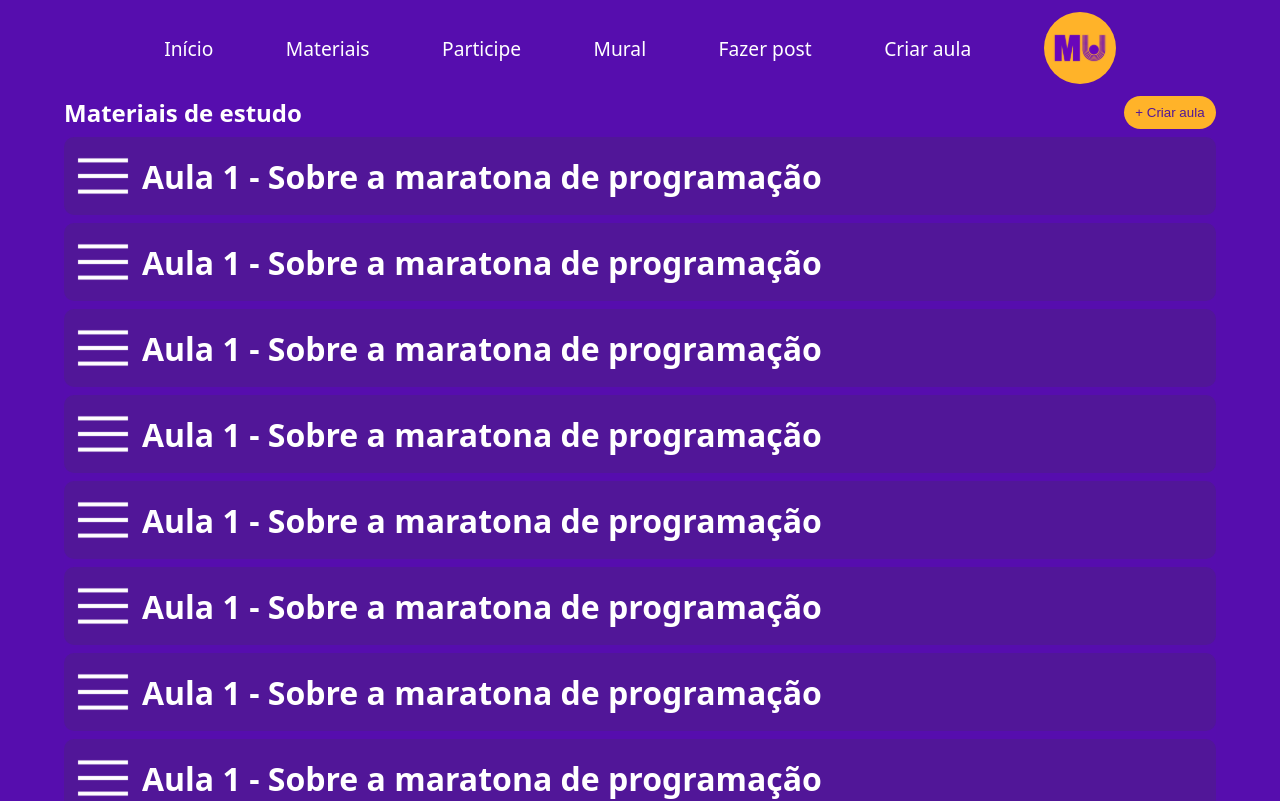
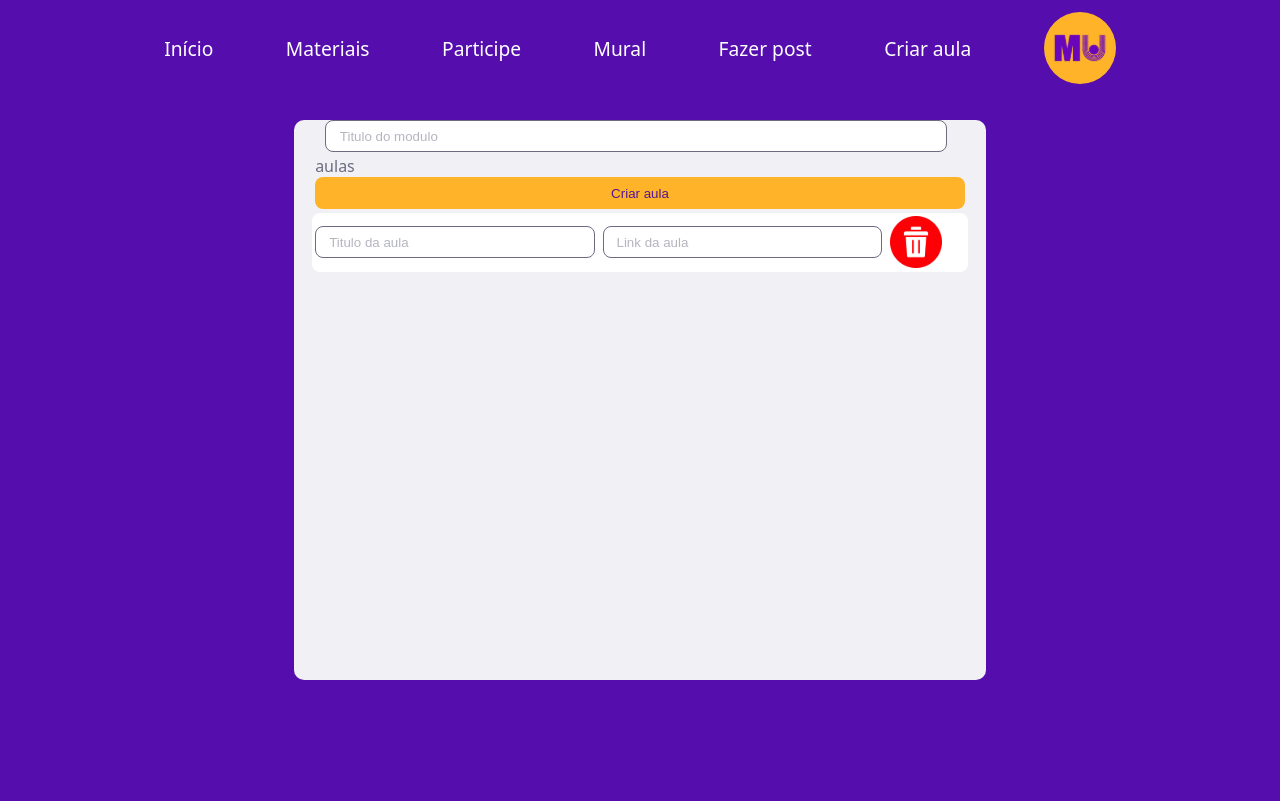
Before and after one commit to GabrielTrojack/Maratona_Unioeste, a React (Vite) app: page /materials in a window 1280 px wide. Shown: the top 801 px of the page. Built offline with nearby package versions, Linux system fonts and the light colour scheme.

Commit message:
Material Form feito

```diff
--- a/src/App.jsx
+++ b/src/App.jsx
@@ -2,10 +2,12 @@ import React from "react";
 import Landing from "./pages/LandingPage/LandingPage";
 import Login from "./pages/AdmLogin/AdmLogin";
 import Material from "./pages/Materials/MaterialPage";
+import MaterialForm from "./pages/MaterialForms/MaterialForm";
+
 
 
 function App() {
-  return <Material />;
+  return <MaterialForm />;
 }
 
 export default App;
--- a/src/components/Navbar/Navbar.css
+++ b/src/components/Navbar/Navbar.css
@@ -52,4 +52,5 @@
   width: clamp(4.5rem, 3vw, 3rem);
   height: clamp(4.5rem, 3vw, 3rem);
   object-fit: cover;
+  cursor: pointer;
 }
--- a/src/components/Navbar/Navbar.jsx
+++ b/src/components/Navbar/Navbar.jsx
@@ -13,7 +13,7 @@ const Navbar = () => {
                 <p>Mural</p>
                 <p>Fazer post</p>
                 <p>Criar aula</p>
-              <img src={logo} alt="Logo MU" className="logo-img" />
+              <img src={logo} alt="Logo MU" onClick={()=>console.log("inicio")} className="logo-img" />
             </ul>
         </div>
     </nav>
--- /dev/null
+++ b/src/pages/MaterialForms/MaterialForm.css
@@ -0,0 +1,84 @@
+.material-form {
+  width: 100vw;
+  height: 100vh;
+  background: #560DAE;
+  color: white;
+  display: flex;
+  flex-direction: column;
+  overflow-y: auto;
+  padding-left:5%;
+  padding-right:5%;
+  align-items: center;
+  justify-content: center;
+}
+
+input{
+  border: 0.5px solid #6C6C80;
+  border-radius: 8px;
+  height: 2rem;
+  margin-right: 0.5rem;
+  margin-left: o.5rem;
+  padding: 2%;
+}
+
+input::placeholder{
+  color: #6C6C80;
+  opacity: 0.5 ;
+}
+
+input:focus {
+  border-color: #560DAE;
+  outline: none;
+}
+
+.form{
+  display: flex;
+  align-items: center;
+  flex-direction: column;
+  background-color: #F0F0F5;
+  width: 60%;
+  height: 70%;
+  border-radius: 10px;
+
+}
+
+.formName{
+  color: #6C6C80;
+  display: flex;
+  flex-direction: column;
+  width: 95%;
+  padding: 0.5%;
+}
+
+.formName button {
+  background-color: #FFB329;
+  border-style: none;
+  color: #511698;
+  border-radius: 0.5rem;
+  width: 100%;
+  height: 2rem;
+  cursor: pointer;
+  transition: transform 0.1s, box-shadow 0.25s ease;
+}
+.formName button:hover {
+  transform: scale(1.01);
+  box-shadow: 0px 6px 15px rgba(0, 0, 0, 0.05);
+}
+
+.linkAula{
+  display: flex;
+  align-items: center;
+  width: 95%;
+  height: fit-content;
+  padding: 0.5%;
+  background-color: #ffff;
+  border-radius: 8px;
+}
+
+.linkAula input{
+  width: 43%;
+}
+
+.modulo{
+  width: 90%;
+}
--- /dev/null
+++ b/src/pages/MaterialForms/MaterialForm.jsx
@@ -0,0 +1,28 @@
+import React from "react";
+import "./MaterialForm.css";
+import menu from "../../assets/menu.svg";
+
+import excluir from "../../assets/Excluir.svg";
+import editar from "../../assets/Editar.svg";
+
+
+const Material = () => {
+  return (
+    <div className="material-form">
+      <form className="form" action="">
+        <input className="modulo" placeholder="Titulo do modulo" type="text" />
+        <div className="formName">
+          <p>aulas</p>
+          <button>Criar aula</button>
+        </div>
+        <div className="linkAula">
+          <input className="modulo" placeholder="Titulo da aula" type="text" />
+          <input className="modulo" placeholder="Link da aula" type="text" />
+          <img src={excluir} onClick={()=>console.log("exclui aula")} />
+        </div>
+      </form>
+    </div>
+  );
+};
+
+export default Material;
--- a/src/pages/Materials/MaterialPage.css
+++ b/src/pages/Materials/MaterialPage.css
@@ -19,6 +19,7 @@
   display: flex;
   align-items: center;
   flex-direction: row;
+  justify-content: space-between;
   background-color: #511698;
   border-radius: 10px;
   cursor: pointer;
@@ -32,10 +33,43 @@
   justify-content: space-between;
 }
 
-.material-header button{
+.material-header button {
   background-color: #FFB329;
   border-style: none;
   color: #511698;
   border-radius: 8rem;
   width: 8%;
+  cursor: pointer;
+  transition: box-shadow 0.25s ease;
 }
+
+.material-header button:hover {
+  transform: scale(1.01);
+  box-shadow: 0px 6px 15px rgba(0, 0, 0, 0.15);
+}
+
+.cnt{
+  display: flex;
+  flex-direction: row;
+  align-items: center;
+}
+
+.buttons{
+  display: flex;
+  flex-direction: row;
+  align-items: center;
+  margin-right: 3%;
+}
+
+.buttons img{
+  margin: 3%;
+}
+
+.buttons img {
+  margin: 5%;
+  transition: transform 0.3s ease;
+}
+
+.buttons img:hover {
+  transform: rotate(3deg) scale(1.05);
+}
--- a/src/pages/Materials/MaterialPage.jsx
+++ b/src/pages/Materials/MaterialPage.jsx
@@ -1,6 +1,9 @@
 import React from "react";
 import "./MaterialPage.css";
 import menu from "../../assets/menu.svg";
+import excluir from "../../assets/Excluir.svg";
+import editar from "../../assets/Editar.svg";
+
 
 const Material = () => {
   return (
@@ -13,54 +16,15 @@ const Material = () => {
         <div className="aulas">
 
           <div onClick={()=>console.log("vai pra aula")} className="aula">
-            <img src={menu} alt="" />
-            <h1>Aula 1 - Sobre a maratona de programação</h1>
+            <div className="cnt">
+              <img src={menu} alt="" />
+              <h1>Aula 1 - Sobre a maratona de programação</h1>
+            </div>
+            <div className="buttons">
+              <img src={editar} onClick={()=>console.log("edita aula")} />
+              <img src={excluir} onClick={()=>console.log("exclui aula")} />
+            </div>
           </div>
-
-          <div onClick={()=>console.log("vai pra aula")} className="aula">
-            <img src={menu} alt="" />
-            <h1>Aula 1 - Sobre a maratona de programação</h1>
-          </div><div onClick={()=>console.log("vai pra aula")} className="aula">
-            <img src={menu} alt="" />
-            <h1>Aula 1 - Sobre a maratona de programação</h1>
-          </div><div onClick={()=>console.log("vai pra aula")} className="aula">
-            <img src={menu} alt="" />
-            <h1>Aula 1 - Sobre a maratona de programação</h1>
-          </div><div onClick={()=>console.log("vai pra aula")} className="aula">
-            <img src={menu} alt="" />
-            <h1>Aula 1 - Sobre a maratona de programação</h1>
-          </div><div onClick={()=>console.log("vai pra aula")} className="aula">
-            <img src={menu} alt="" />
-            <h1>Aula 1 - Sobre a maratona de programação</h1>
-          </div><div onClick={()=>console.log("vai pra aula")} className="aula">
-            <img src={menu} alt="" />
-            <h1>Aula 1 - Sobre a maratona de programação</h1>
-          </div><div onClick={()=>console.log("vai pra aula")} className="aula">
-            <img src={menu} alt="" />
-            <h1>Aula 1 - Sobre a maratona de programação</h1>
-          </div><div onClick={()=>console.log("vai pra aula")} className="aula">
-            <img src={menu} alt="" />
-            <h1>Aula 1 - Sobre a maratona de programação</h1>
-          </div><div onClick={()=>console.log("vai pra aula")} className="aula">
-            <img src={menu} alt="" />
-            <h1>Aula 1 - Sobre a maratona de programação</h1>
-          </div><div onClick={()=>console.log("vai pra aula")} className="aula">
-            <img src={menu} alt="" />
-            <h1>Aula 1 - Sobre a maratona de programação</h1>
-          </div><div onClick={()=>console.log("vai pra aula")} className="aula">
-            <img src={menu} alt="" />
-            <h1>Aula 1 - Sobre a maratona de programação</h1>
-          </div><div onClick={()=>console.log("vai pra aula")} className="aula">
-            <img src={menu} alt="" />
-            <h1>Aula 1 - Sobre a maratona de programação</h1>
-          </div><div onClick={()=>console.log("vai pra aula")} className="aula">
-            <img src={menu} alt="" />
-            <h1>Aula 1 - Sobre a maratona de programação</h1>
-          </div><div onClick={()=>console.log("vai pra aula")} className="aula">
-            <img src={menu} alt="" />
-            <h1>Aula 1 - Sobre a maratona de programação</h1>
-          </div>
-
         </div>
       </div>
     </div>
```
Also changed, not shown: src/assets/Editar.svg (added), src/assets/Excluir.svg (added).
